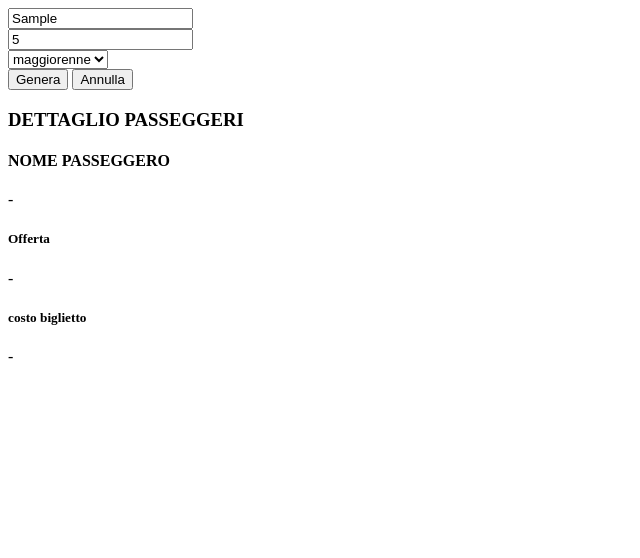
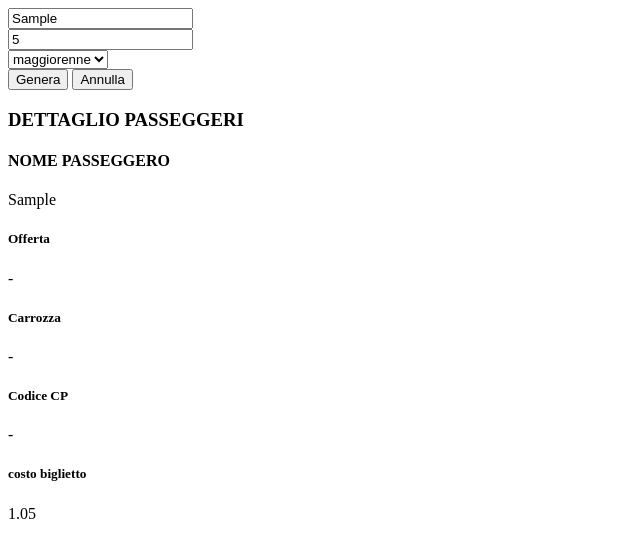
Before and after one commit to giuseppepetrazzuolo6/js-biglietto-treno-form, a plain HTML site: page index.html in a window 1280 px wide. Both pictures are taken after typing "Sample", "5" into the empty fields and a click on the button "Genera". Shown: the whole page, without its empty margins (0-640 px from the left). Drawn offline with Linux system fonts and the light colour scheme.

Commit message:
values assigned to HTML elements

```diff
--- a/assets/js/script.js
+++ b/assets/js/script.js
@@ -4,13 +4,29 @@ Iniziamo implementando il programma senza alcuna estetica:
 usando esclusivamente due input e un bottone (non stilizzati), realizziamo le specifiche scritte sopra.
 La risposta finale (o output) sarà anch’essa da scrivere in console.
 */
+/*
+MILESTONE 2:
+Solo una volta che il milestone 1 sarà completo e funzionante,
+realizzeremo un form in pagina in cui l’utente potrà inserire i dati e visualizzare
+il calcolo finale con il prezzo.
+Il recap dei dati e l'output del prezzo finale,
+andranno quindi stampati in pagina
+(il prezzo dovrà essere formattato con massimo due decimali, per indicare i centesimi sul prezzo).
+Questo richiederà un minimo di ricerca.
+*/
 
-//dichiaro le variabili per gli elementi HTML
+//dichiaro le variabili per gli elementi del form HTML
 const form = document.querySelector('form')
 const nameField = document.getElementById('name')
 const kmField = document.getElementById('km')
 const ageField = document.getElementById('age-passenger')
 console.log(form, nameField, kmField, ageField);
+
+//dichiaro le variabili per gli elementi nelle cards html
+const nameEl = document.getElementById('namePassenger')
+const offeringEl = document.getElementById('offering')
+const priceEl = document.getElementById('price')
+console.log(nameEl, offeringEl, priceEl);
 
 //intercetto l'evento di invio del form
 form.addEventListener('submit', (event) => {
@@ -37,21 +53,7 @@ form.addEventListener('submit', (event) => {
     let ticketPrice = priceDiscount.toFixed(2)
     //stampo in console il costo del bilietto
     console.log(`Ciao ${name}, il prezzo del tuo biglietto è €${ticketPrice}`);
+    //assegnazione dei valori agli elementi delle card
+    nameEl.textContent = nameField.value
+    priceEl.textContent = ticketPrice
 })
-
-/*
-MILESTONE 2:
-Solo una volta che il milestone 1 sarà completo e funzionante,
-realizzeremo un form in pagina in cui l’utente potrà inserire i dati e visualizzare
-il calcolo finale con il prezzo.
-Il recap dei dati e l'output del prezzo finale,
-andranno quindi stampati in pagina
-(il prezzo dovrà essere formattato con massimo due decimali, per indicare i centesimi sul prezzo).
-Questo richiederà un minimo di ricerca.
-*/
-
-//dichiaro le variabili per gli elementi html
-const nameEl = document.getElementById('namePassenger')
-const offeringEl = document.getElementById('offering')
-const priceEl = document.getElementById('price')
-console.log(nameEl, offeringEl, priceEl);
--- a/index.html
+++ b/index.html
@@ -49,6 +49,18 @@
                 </div>
                 <div class="col">
                     <div class="card">
+                        <h5>Carrozza</h5>
+                        <span id="carriage">-</span>
+                    </div>
+                </div>
+                <div class="col">
+                    <div class="card">
+                        <h5>Codice CP</h5>
+                        <span id="unicode">-</span>
+                    </div>
+                </div>
+                <div class="col">
+                    <div class="card">
                         <h5>costo biglietto</h5>
                         <span id="price">-</span>
                     </div>
```
